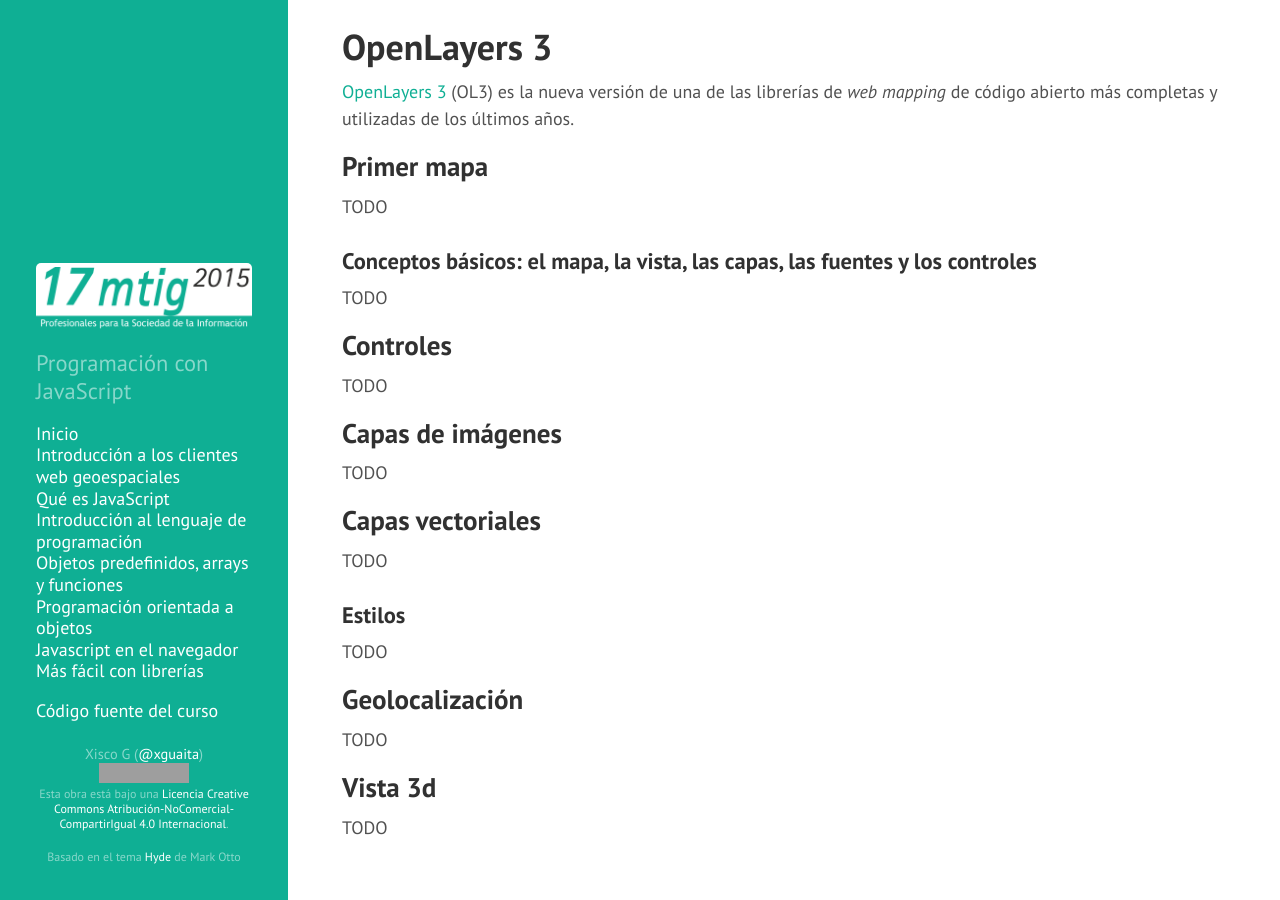
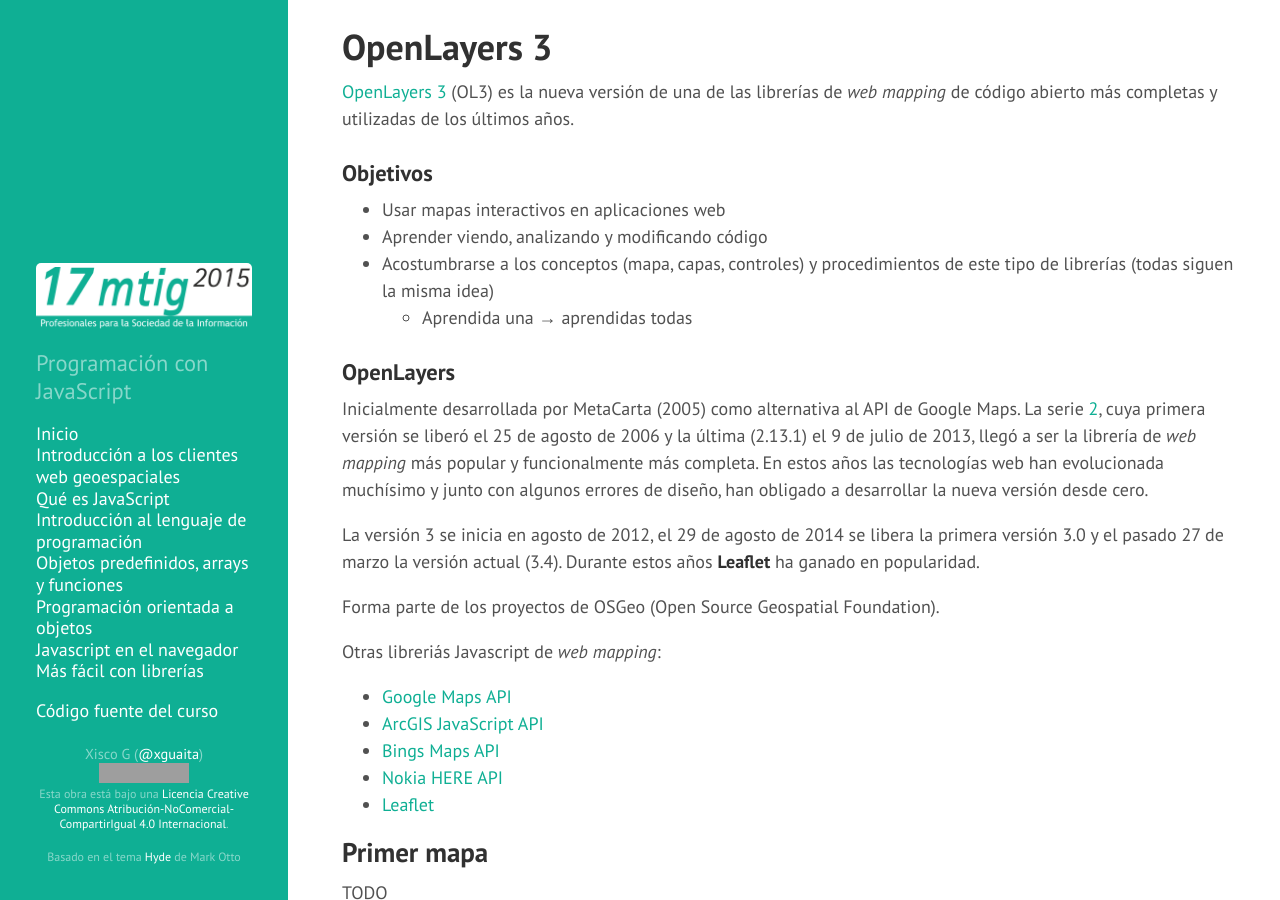
Before and after one commit to xguaita/mtig-js, a Jekyll site: the page built from modulo6/openlayers/index.md, in a window 1280 px wide and 900 px high. Built offline with Jekyll 4.4.1, drawn with Linux system fonts in a browser that asks for light colours; Markdown is read by kramdown in place of the engine named in the settings; grey boxes are pictures that could not be loaded.

Commit message:
Intro ol3

```diff
--- a/modulo6/openlayers/index.md
+++ b/modulo6/openlayers/index.md
@@ -8,6 +8,26 @@ folder: modulo6/openlayers
 # OpenLayers 3
 <a href="http://openlayers.org" target="_blank">OpenLayers 3</a> (OL3) es la nueva versión de una de las librerías de _web mapping_ de código abierto más completas y utilizadas de los últimos años.
 
+### Objetivos
+  * Usar mapas interactivos en aplicaciones web
+  * Aprender viendo, analizando y modificando código
+  * Acostumbrarse a los conceptos (mapa, capas, controles) y procedimientos de este tipo de librerías (todas siguen la misma idea)
+    * Aprendida una → aprendidas todas
+
+### OpenLayers
+Inicialmente desarrollada por MetaCarta (2005) como alternativa al API de Google Maps. La serie <a href="http://openlayers.org/two" target="_blank">2</a>, cuya primera versión se liberó el 25 de agosto de 2006 y la última (2.13.1) el 9 de julio de 2013, llegó a ser la librería de _web mapping_ más popular y funcionalmente más completa. En estos años las tecnologías web han evolucionada muchísimo y junto con algunos errores de diseño, han obligado a desarrollar la nueva versión desde cero.
+
+La versión 3 se inicia en agosto de 2012, el 29 de agosto de 2014 se libera la primera versión 3.0 y el pasado 27 de marzo la versión actual (3.4). Durante estos años **Leaflet** ha ganado en popularidad.
+
+Forma parte de los proyectos de OSGeo (Open Source Geospatial Foundation).
+
+Otras libreriás Javascript de _web mapping_:
+
+  * <a href="https://developers.google.com/maps" target="_blank">Google Maps API</a>
+  * <a href="https://developers.arcgis.com/javascript" target="_blank">ArcGIS JavaScript API</a>
+  * <a href="http://www.microsoft.com/maps/choose-your-bing-maps-API.aspx" target="_blank">Bings Maps API</a>
+  * <a href="https://developer.here.com/javascript-apis" target="_blank">Nokia HERE API</a>
+  * <a href="http://leafletjs.com" target="_blank">Leaflet</a>
 
 ## Primer mapa
 TODO
```
